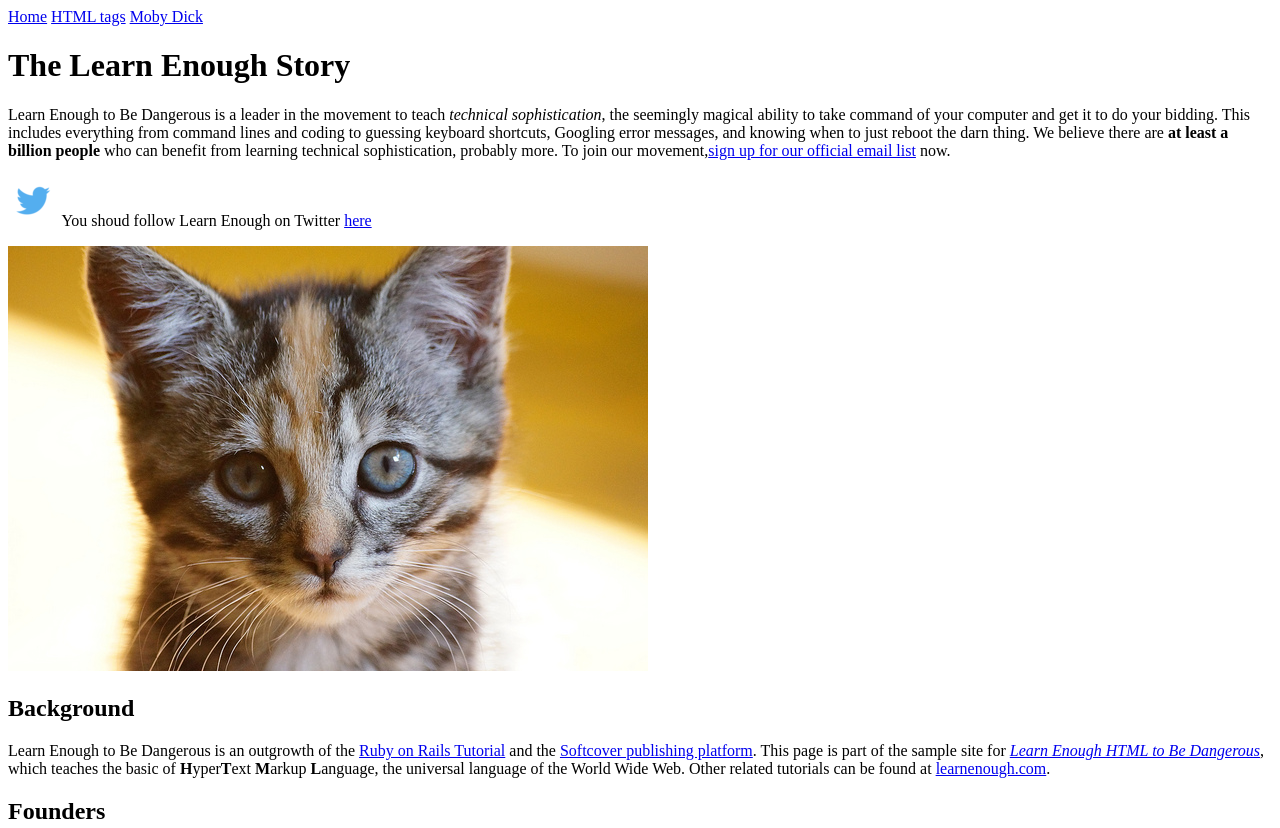
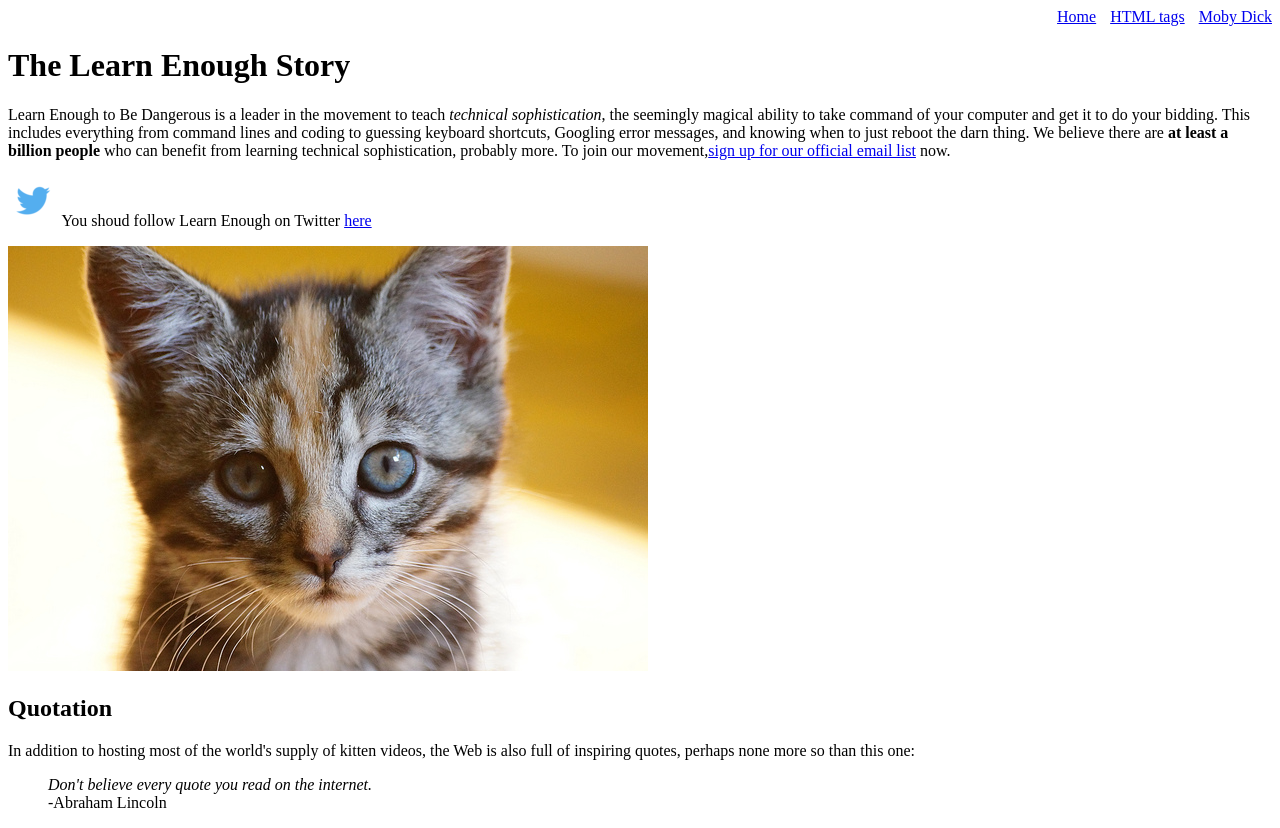
Before and after one commit to foxmean/sample_website, a plain HTML site: page index.html in a window 1280 px wide. Shown: the top 828 px of the page. Drawn offline with Linux system fonts and the light colour scheme.

Commit message:
Fix somes error and pass 4.6 itim 1

```diff
--- a/index.html
+++ b/index.html
@@ -5,11 +5,11 @@
     <meta charset="utf-8">
   </head>
   <body>
-    <dev>
+    <div style="text-align: right;">
       <a href="index.html">Home</a>
-      <a href="tags.html">HTML tags</a>
-      <a href="moby_dick.html">Moby Dick</a>
-    </dev>
+      <a href="tags.html" style="margin-left: 10px;">HTML tags</a>
+      <a href="moby_dick.html" style="margin-left: 10px;">Moby Dick</a>
+    </div>
 
     <h1>The Learn Enough Story</h1>
 
@@ -35,6 +35,19 @@
     <a href="https://www.flickr.com/photos/deborah_s_perspective/14144861329">
       <img src="images/kitten.jpg" alt="An adorable kitten">
     </a>
+
+    <h2>Quotation</h2>
+
+    <p>
+      In addition to hosting most of the world's supply of kitten videos, the Web is also full of inspiring quotes, perhaps none more so than this one:
+    </p>
+    <blockquote style="padding: 2px 20px: blackground: #ffebcd;">
+      <p>
+        <em>Don't believe every quote you read on the internet.</em>
+        <br>
+        -Abraham Lincoln
+      </p>
+    </blockquote>
 
     <h2>Background</h2>
 
```
Also changed, not shown: moby_dick.html (+7 -7 lines), tags.html (+4 -4 lines).
